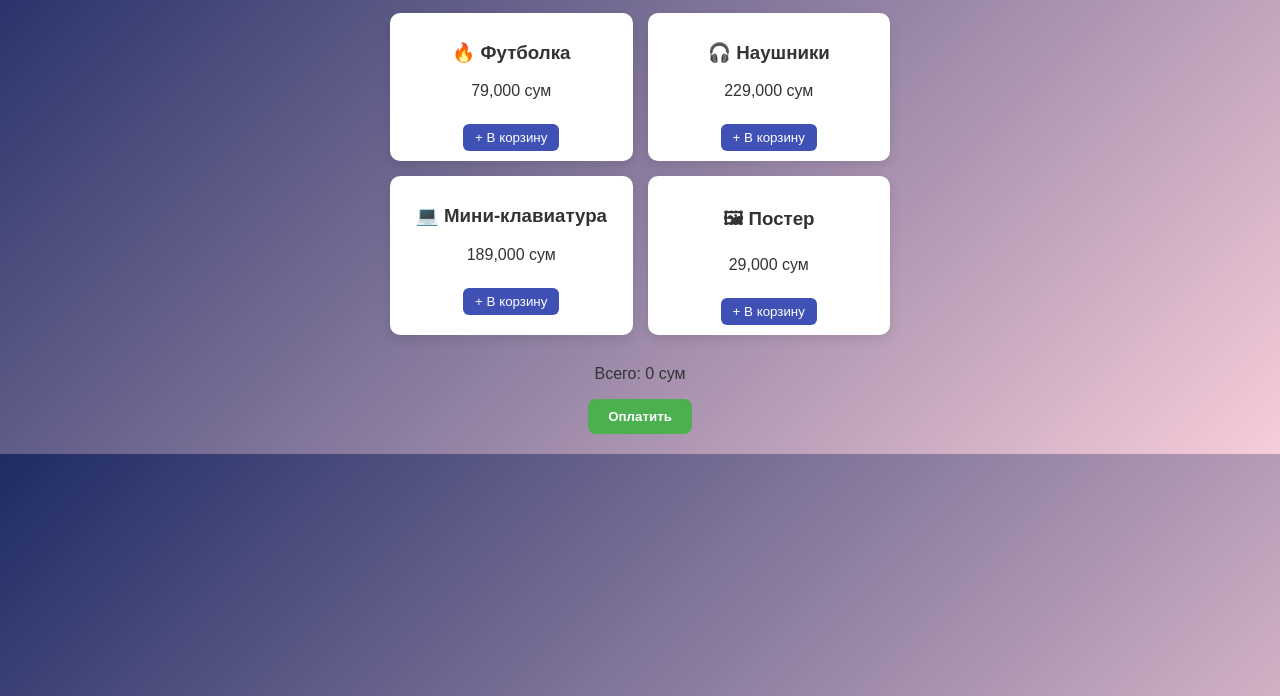
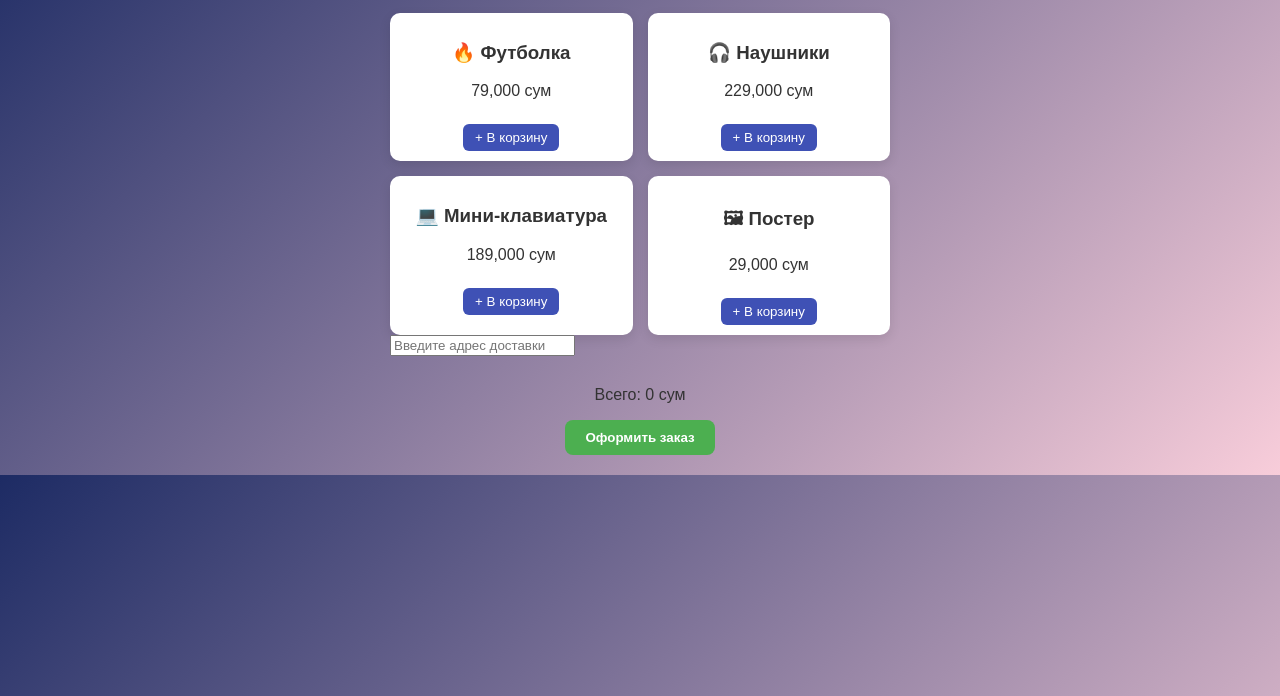
Before and after one commit to JokerMagnit1/joker-store, a plain HTML site: page index.html in a window 1280 px wide. Shown: the part 104-800 px from the top of the page. Drawn offline with Linux system fonts and the light colour scheme.

Commit message:
Update index.html

```diff
--- a/index.html
+++ b/index.html
@@ -10,9 +10,10 @@
   <div class="store">
     <h1>🛍 Магазин Joker</h1>
     <div class="items" id="items"></div>
+    <input type="text" id="address" placeholder="Введите адрес доставки" required />
     <div class="checkout">
       <p>Всего: <span id="total">0</span> сум</p>
-      <button id="payBtn">Оплатить</button>
+      <button id="payBtn">Оформить заказ</button>
     </div>
   </div>
   <script src="script.js"></script>
```
